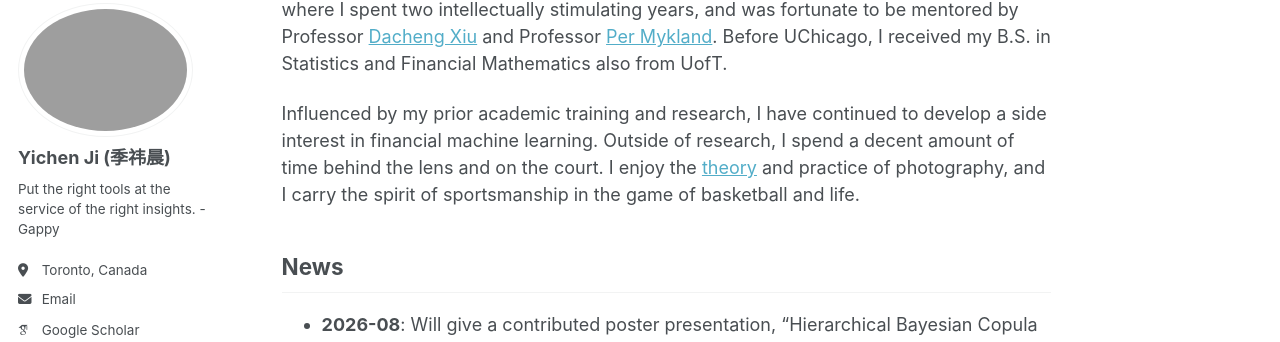
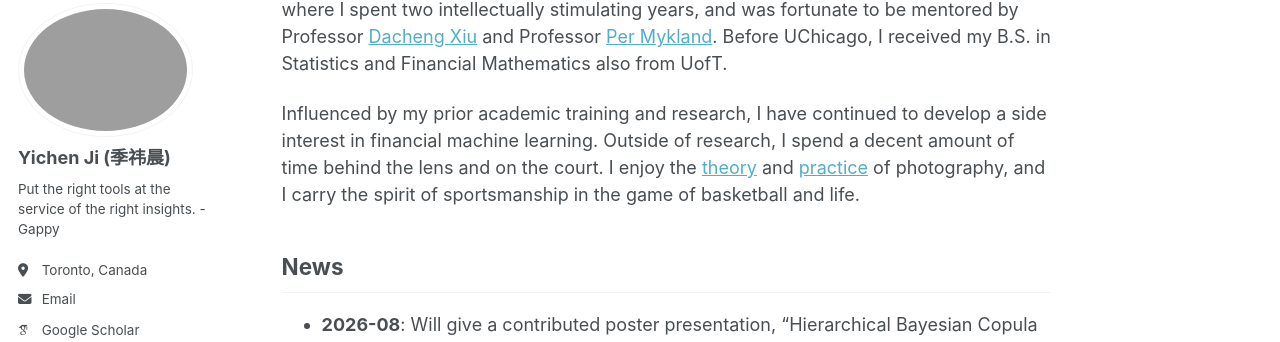
Before and after one commit to user-jiyichen/user-jiyichen.github.io, a Jekyll site: the page built from _pages/about.md, in a window 1280 px wide and 900 px high, scrolled down 366 px. Shown: the part 103-445 px from the top of the window. Built offline with Jekyll 4.4.1, drawn with Linux system fonts in a browser that asks for light colours; some web fonts are replaced; part of the change alters nothing that is shown.

```diff
--- a/_pages/about.md
+++ b/_pages/about.md
@@ -13,7 +13,7 @@ My research develops scalable Bayesian methodology and computational tools for c
 
 Back in the day, I received my M.S. in Statistics from the University of Chicago in 2024, where I spent two intellectually stimulating years, and was fortunate to be mentored by Professor [Dacheng Xiu](https://dachxiu.chicagobooth.edu/) and Professor [Per Mykland](https://galton.uchicago.edu/~mykland/). Before UChicago, I received my B.S. in Statistics and Financial Mathematics also from UofT.
 
-Influenced by my prior academic training and research, I have continued to develop a side interest in financial machine learning. Outside of research, I spend a decent amount of time behind the lens and on the court. I enjoy the [theory](https://www.lab404.com/3741/readings/sontag.pdf) and practice of photography, and I carry the spirit of sportsmanship in the game of basketball and life.
+Influenced by my prior academic training and research, I have continued to develop a side interest in financial machine learning. Outside of research, I spend a decent amount of time behind the lens and on the court. I enjoy the [theory](https://www.lab404.com/3741/readings/sontag.pdf) and [practice](https://www.instagram.com/yichen_ji) of photography, and I carry the spirit of sportsmanship in the game of basketball and life.
 
 ## News
 
```
